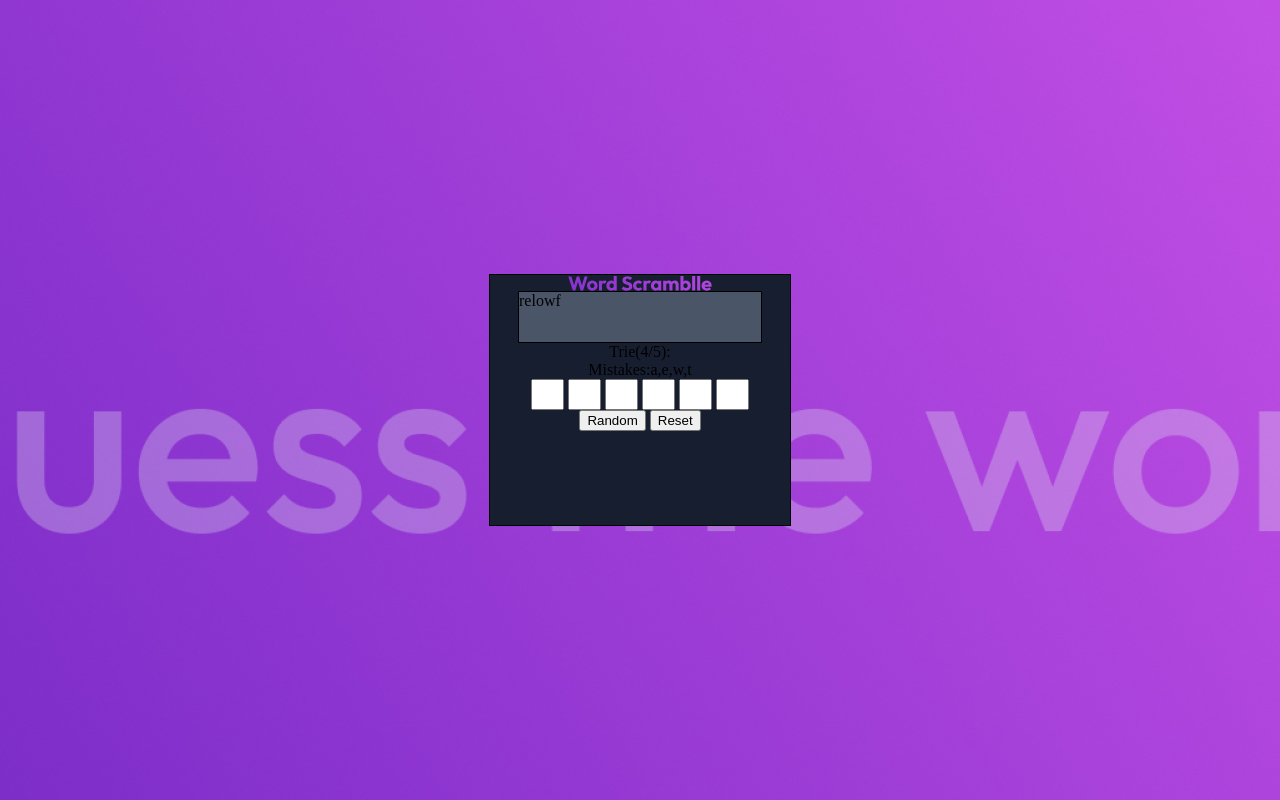
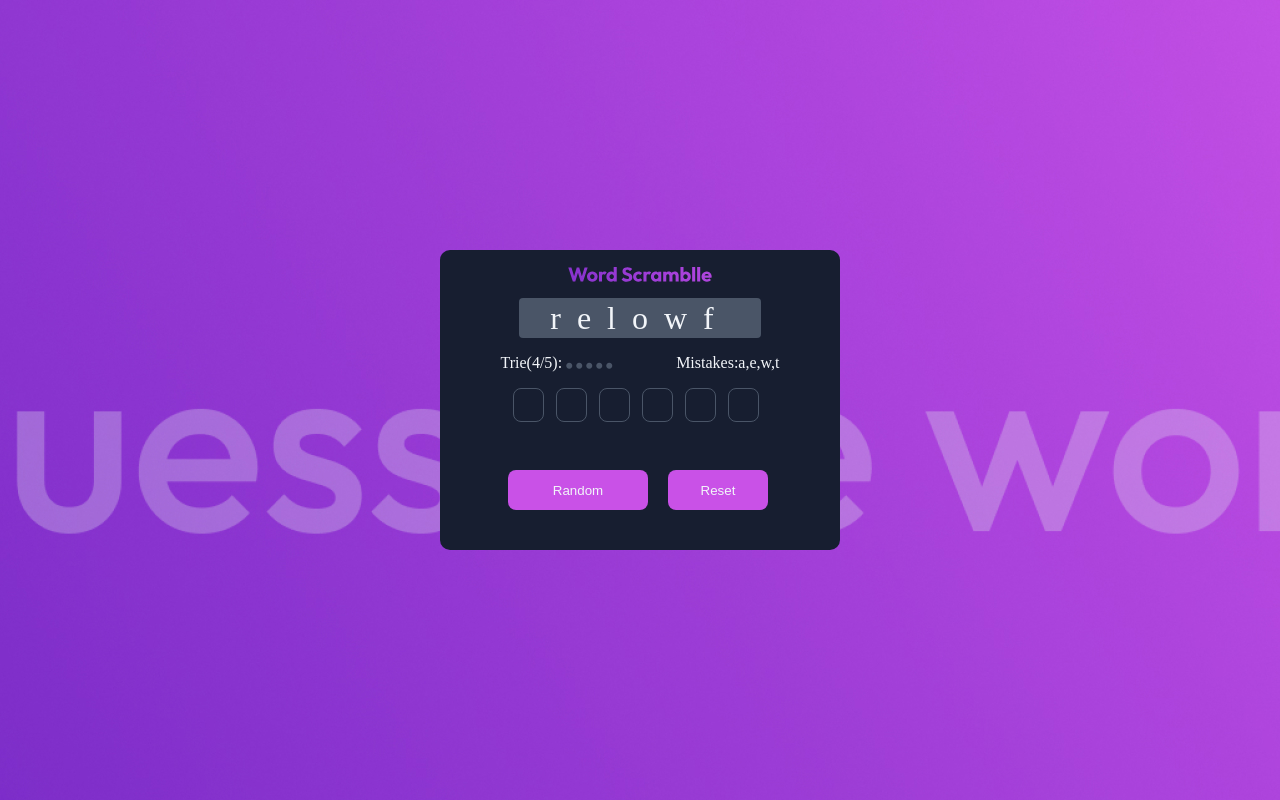
Before and after one commit to juandavidid/Guess_The_Word_Game, a plain HTML site: page index.html in a window 1280 px wide. Drawn offline with Linux system fonts and the light colour scheme.

Commit message:
Mejoras en diseños:\n -Acomodar elementos HTML\n -Agregar colores y estilos\n -Implementar efecto hover

```diff
--- a/index.html
+++ b/index.html
@@ -6,6 +6,8 @@
     <title>Document</title>
     <!--Estilos CSS-->
     <link rel="stylesheet" href="/styles.css">
+    <!--Icono de circulos-->
+    <link href="https://cdnjs.cloudflare.com/ajax/libs/font-awesome/6.0.0-beta3/css/all.min.css" rel="stylesheet">
 </head>
 <body>
 
@@ -14,8 +16,16 @@
         <div class="container-Word-To-Guess">
             <span>relowf</span>
         </div>
-        <span>Trie(4/5): </span>
-        <span>Mistakes:a,e,w,t</span>
+        <div class="container-tries-Mistakes">
+            <span>Trie(4/5):
+                <i class="fa-solid fa-circle iconoCircule"></i>
+                <i class="fa-solid fa-circle iconoCircule"></i>
+                <i class="fa-solid fa-circle iconoCircule"></i>
+                <i class="fa-solid fa-circle iconoCircule"></i>
+                <i class="fa-solid fa-circle iconoCircule"></i>
+            </span>
+            <span>Mistakes:a,e,w,t</span>
+        </div>
         <div class="container-input.character">
             <input>
             <input>
--- a/styles.css
+++ b/styles.css
@@ -21,24 +21,89 @@ body {
 }
 
 .container {
-    width: 300px;
-    height: 250px;
-    border: 1px solid, black;
+    width: 400px;
+    height: 300px;
+    border-radius: 10px;
     display: flex;
     flex-direction: column;
     align-items: center;
     background-color: var(--primary);
+    gap: 16px;
 
 }
 
 .container-Word-To-Guess {
-    border: 1px solid black;
+    border-radius: 4px;
     width: 242px;
     height: 50px;
     background-color: var(--terciary);
+    color: var(--secondary);
+    display: flex;
+    justify-content: center;
+    align-items: center;
+    font-size: 32px;
+    letter-spacing: 16px;
+
+}
+
+.container-tries-Mistakes {
+    display: flex;
+    gap: 64px;
+
+
 }
 
 input {
+    margin-right: 8px;
     width: 25px;
-    height: 25px;
+    height: 30px;
+    border: 1.5px solid var(--terciary);
+    border-radius: 8px;
+    background-color: var(--primary);
+    color: var(--secondary);
+    font-size: 20px;
 }
+
+input:hover {
+    border: 1.5px solid var(--quinary);
+
+}
+
+span {
+    color: var(--secondary)
+}
+
+.container-btn {
+    width: 350px;
+    height: 100px;
+    padding-top: 32px;
+    padding-left: 86px;
+}
+
+.btn {
+    color: var(--secondary);
+    background-color: var(--cuternary);
+    border: none;
+    border-radius: 8px;
+    margin-right: 16px;
+
+}
+
+.btn-Random {
+    width: 140px;
+    height: 40px;
+}
+
+.btn-Reset {
+    width: 100px;
+    height: 40px;
+}
+
+img {
+    margin-top: 16px;
+}
+
+.iconoCircule {
+    font-size: 6px;
+    color: var(--terciary)
+}
```
